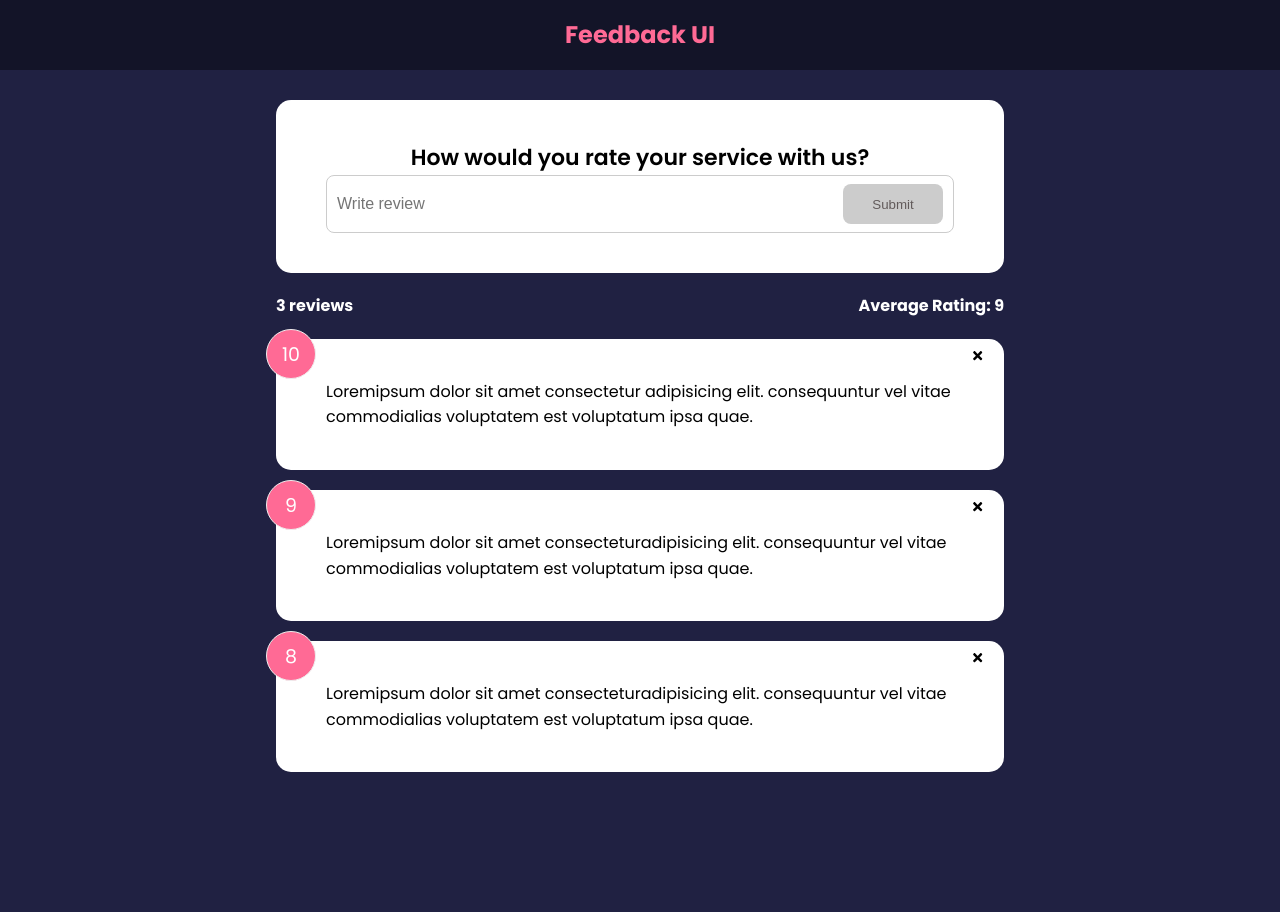
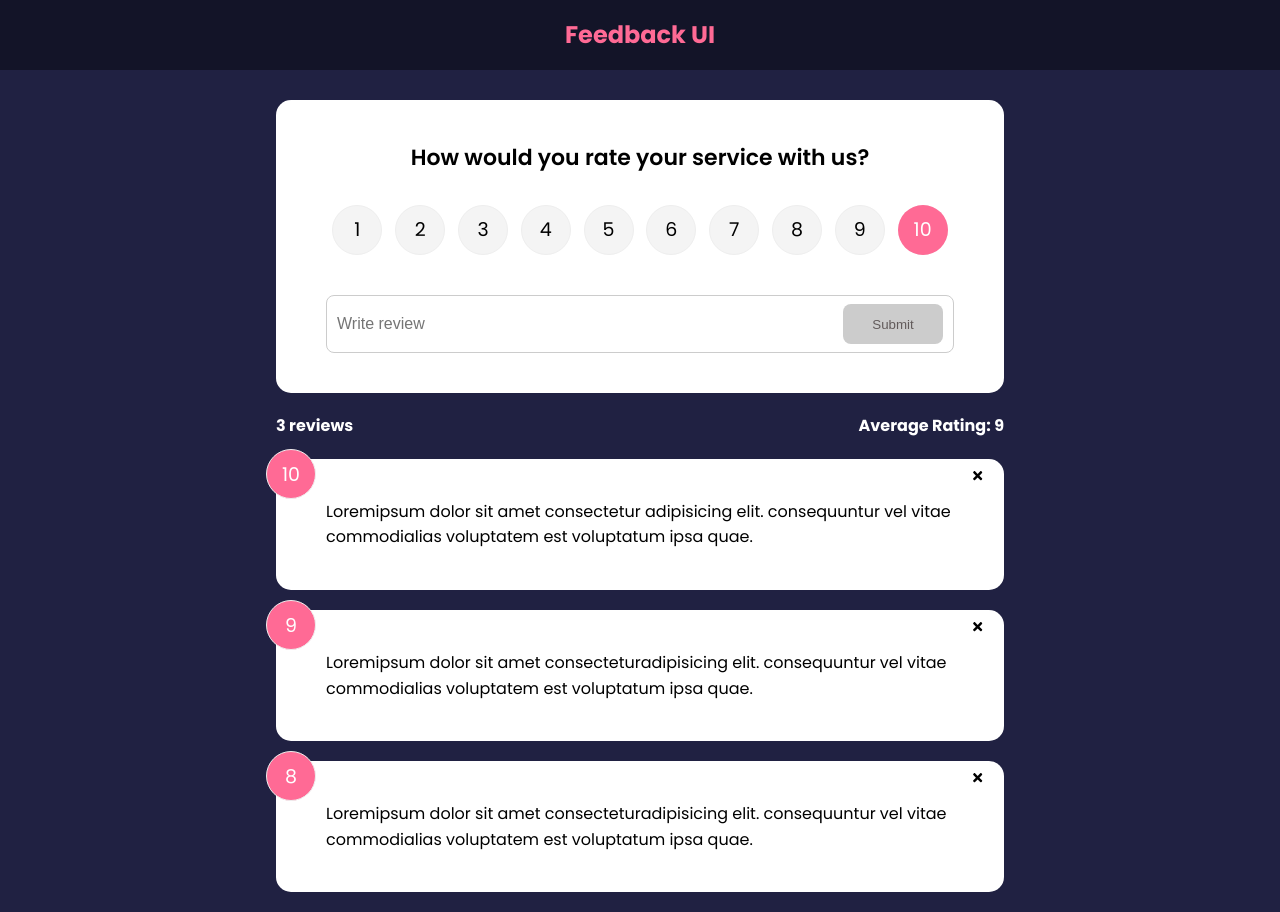
Before and after one commit to nabalmes/projects, a React (Create React App) app in the folder feedbackapp/: page / in a window 1280 px wide. Before the commit the page ends 800 px from the top, so only its background shows below. Built offline with nearby package versions, Linux system fonts and the light colour scheme.

Commit message:
update functionality

```diff
--- a/feedbackapp/src/components/FeedbackForm.js
+++ b/feedbackapp/src/components/FeedbackForm.js
@@ -1,38 +1,55 @@
 import { useState } from "react";
 import Card from "./shared/Card";
 import Button from "./shared/Button";
+import RatingSelect from "./RatingSelect";
 
-function FeedbackForm() {
+function FeedbackForm({handleAdd}) {
   const [text, setText] = useState("");
-  const [btnDisabled, setBtnDisabled] = useState(true)
-  const [message, setMessage] = useState('')
-
+  const [rating, setRating] = useState(10);
+  const [btnDisabled, setBtnDisabled] = useState(true);
+  const [message, setMessage] = useState("");
 
   const handleTextChange = (e) => {
-    if(text === '') {
-        setBtnDisabled(true)
-        setText(null)
-    }else if(text !== '' && text.trim().length <= 10) {
-        setBtnDisabled(true)
-        setMessage('Putanginaka ka kulang ang nilagay mo!')
-    }else {
-        setMessage(null)
-        setBtnDisabled(false)
+    if (text === "") {
+      setBtnDisabled(true);
+      setText(null);
+    } else if (text !== "" && text.trim().length <= 10) {
+      setBtnDisabled(true);
+      setMessage("Putanginaka kulang ang nilagay mo!");
+    } else {
+      setMessage(null);
+      setBtnDisabled(false);
     }
     setText(e.target.value);
   };
 
+  const handleFormSubmit = (e) => {
+    e.preventDefault();
+    if (text.trim().length > 10) {
+      const newFeedback = {
+        text,
+        rating
+      };
+      handleAdd(newFeedback)
+      setText('')
+    }
+  };
+
   return (
     <Card>
-      <form>
+      <form onSubmit={handleFormSubmit}>
         <h2>How would you rate your service with us?</h2>
+        <RatingSelect select={(rating) => setRating(rating)} />
         <div className="input-group">
           <input
             onChange={handleTextChange}
             type="text"
-            placeholder="Write review" value={text}
+            placeholder="Write review"
+            value={text}
           />
-          <Button type="submit" isDisabled={btnDisabled}>Submit</Button>
+          <Button type="submit" isDisabled={btnDisabled}>
+            Submit
+          </Button>
         </div>
 
         {message && <div className="message">{message}</div>}
```
